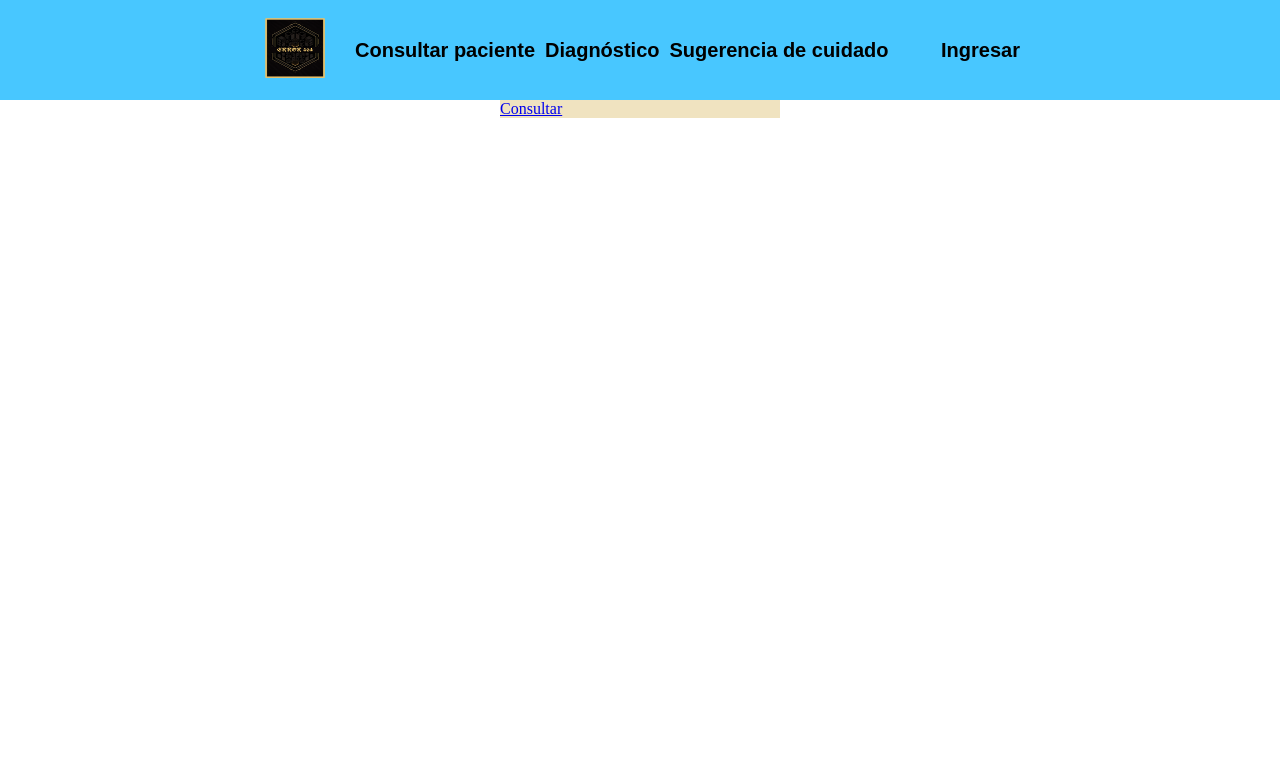
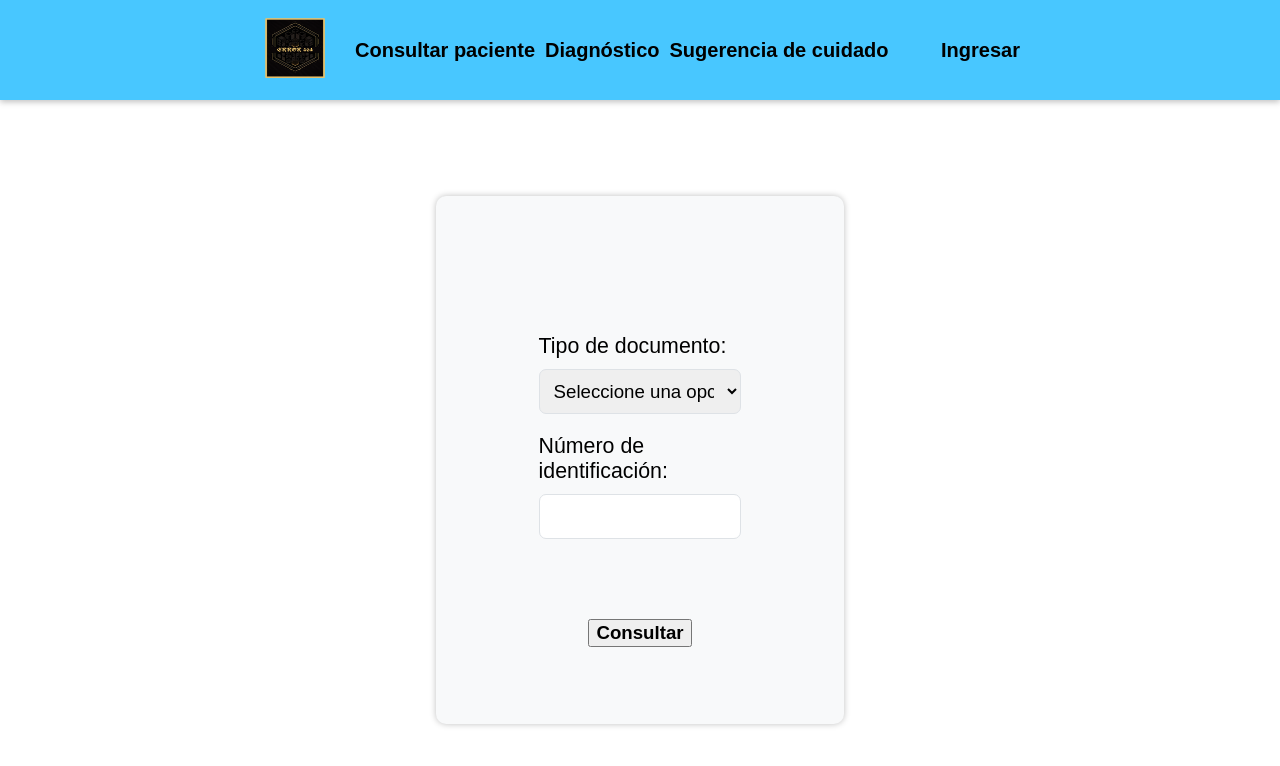
Before and after one commit to JuanDaDiaz1005/frontend_proyecto_cuidado_en_casa, a Vue app: page /consultar_paciente in a window 1280 px wide. Shown: the top 766 px of the page. Built offline with nearby package versions, Linux system fonts and the light colour scheme.

Commit message:
Se añaden estilos al caso de uso consultar paciente

```diff
--- a/src/App.vue
+++ b/src/App.vue
@@ -24,7 +24,7 @@ onMounted(() => {
     <nav class="nav-links">
         <div id="links-principales">
           <div class="links2">
-            <RouterLink to="/home"><img class="logo-inicio" src="../src/assets/images/LogoSW2.png" alt=""></RouterLink>
+            <RouterLink to="/"><img class="logo-inicio" src="../src/assets/images/LogoSW2.png" alt=""></RouterLink>
             <RouterLink class = "link" to="/consultar_paciente">Consultar paciente</RouterLink>
             <RouterLink class = "link" to="/registrar_diagnostico">Diagnóstico</RouterLink>
             <RouterLink class = "link" to="/registrar_sugerencia_cuidado">Sugerencia de cuidado</RouterLink>
@@ -63,6 +63,7 @@ onMounted(() => {
   color: black;
   font-weight: 600;
   font-family: var(--fuente-principal);
+  box-shadow: 0px 2px 6px rgba(0, 0, 0, 0.25);
 }
 
 .logo-inicio{
--- a/src/components/ConsultarPaciente.vue
+++ b/src/components/ConsultarPaciente.vue
@@ -1,12 +1,15 @@
 <script>
     import { onMounted } from 'vue';
     import { RouterLink, RouterView } from 'vue-router'
+    onMounted(() => {
+
+    });
     export default {
         methods: {
             async sendData() {
                 try {
-                    const response = await axios.post('http://localhost:8000/ruta-de-tu-api', {
-                    // Aquí puedes pasar los datos que deseas enviar a FastAPI
+                    const response = await axios.get('http://localhost:8000/ruta-de-tu-api', {
+                        cedula: "123456789"
                     });
                     // La respuesta de FastAPI estará disponible en response.data
                     console.log(response.data);
@@ -35,14 +38,95 @@
 
 <template>
     <main>
-        <!-- <RouterLink to="/consultar_paciente/paciente.nombre">Consultar paciente</RouterLink> -->
-        <RouterLink :to="{ name: 'info_paciente', params: { nombre: paciente.nombre } }">Consultar</RouterLink>
+        <div class="container_consulta">
+            <form action="#" class="formulario">
+                <div class="tipo_doc">
+                    <label for="select_tipo_doc">Tipo de documento:</label>
+                    <select name="select_tipo_doc" id="select_tipo_doc" class="input_doc">
+                        <option value="#">Seleccione una opción</option>
+                        <option value="cedula">Cédula</option>
+                        <option value="tarjeta">Tarjeta de identidad</option>
+                        <option value="pasaporte">Pasaporte</option>
+                    </select>
+                </div>
+                <div class="tipo_doc">
+                    <label for="num_id">Número de identificación:</label>
+                    <input type="text" name="numero_identificacion" id="num_id" class="input_doc">
+                </div>
+            </form>
+            <button><RouterLink :to="{ name: 'info_paciente', params: { nombre: paciente.nombre } }" class="btn_consultar">Consultar</RouterLink></button>
+        </div>
     </main>
 </template>
 
 <style scoped>
+
     main{
-        margin: 0px 250px;
-        background-color: var(--color-beige);
+        width: 100%;
+        height: 90vh;
+        display: flex;
+        justify-content: center;
+        align-items: center;
+        overflow: hidden;
+    }
+    .container_consulta{
+        background-color: var(--color-gray-100);
+        margin: 40px 40px;
+        padding: 3em;
+        border-radius: 10px;
+        width: 40%;
+        height: 60%;
+        box-shadow: 0px 0px 6px rgba(0, 0, 0, 0.25);
+        display: flex;
+        flex-direction: column;
+        justify-content: center;
+        align-items: center;
+    }
+
+    .formulario{
+        margin: 60px 0px;
+        width: 65%;
+    }
+
+    label{
+        margin-bottom: 10px;
+        font-family: var(--fuente-principal);
+        font-size: 16pt;
+    }
+
+    .tipo_doc{
+        display: flex;
+        flex-direction: column;
+        width: 100%;
+    }
+
+    .input_doc{
+        box-sizing: border-box;
+        width: 100%;
+        height: 45px;
+        margin-bottom: 20px;
+        border-radius: 7px;
+        border: 1px solid var(--color-gray-300);
+        padding: 0px 10px;
+        font-family: var(--fuente-principal);
+        font-size: 14pt;
+    }
+
+    #select_tipo_doc:hover{
+        cursor: pointer;
+    }
+
+    .btn_consultar{
+        width: 100%;
+        height: 45px;
+        border-radius: 7px;
+        border: none;
+        color: black;
+        background-color: var(--color-primary);
+        font-family: var(--fuente-principal);
+        font-size: 14pt;
+        font-weight: bold;
+        transition: all 0.3s ease;
+        text-decoration: none;
     }
 </style>
--- a/src/components/ConsultarSignosVitales.vue
+++ b/src/components/ConsultarSignosVitales.vue
@@ -116,6 +116,9 @@ const getDateTimeStr = (date) => {
 </script>
 
 <template>
+     <main v-if="signosVitales.length == 0">
+            <div>Ingrese el rango de fechas en el que desea conocer los signos vitales del paciente</div>
+        </main>
     <div class="inputs-container">
         <input @change="getSignosVitales()" class="date" :class="validDateRange ? '' : 'dangerDate'" type="datetime-local"
             name="leftDate" id="leftDate" ref="leftDate">
@@ -124,7 +127,7 @@ const getDateTimeStr = (date) => {
     </div>
     <div>
         <main v-if="signosVitales.length == 0">
-            <img src="..\assets\Loading_icon.gif" alt="">
+            <img src="..\assets/images/Loading_icon.gif" alt="">
         </main>
         <main v-else >
             <table>
--- a/src/router/index.js
+++ b/src/router/index.js
@@ -11,7 +11,7 @@ const router = createRouter({
   history: createWebHistory(import.meta.env.BASE_URL),
   routes: [
     {
-      path: '/home',
+      path: '/',
       name: 'home',
       component: Home
     },
```
